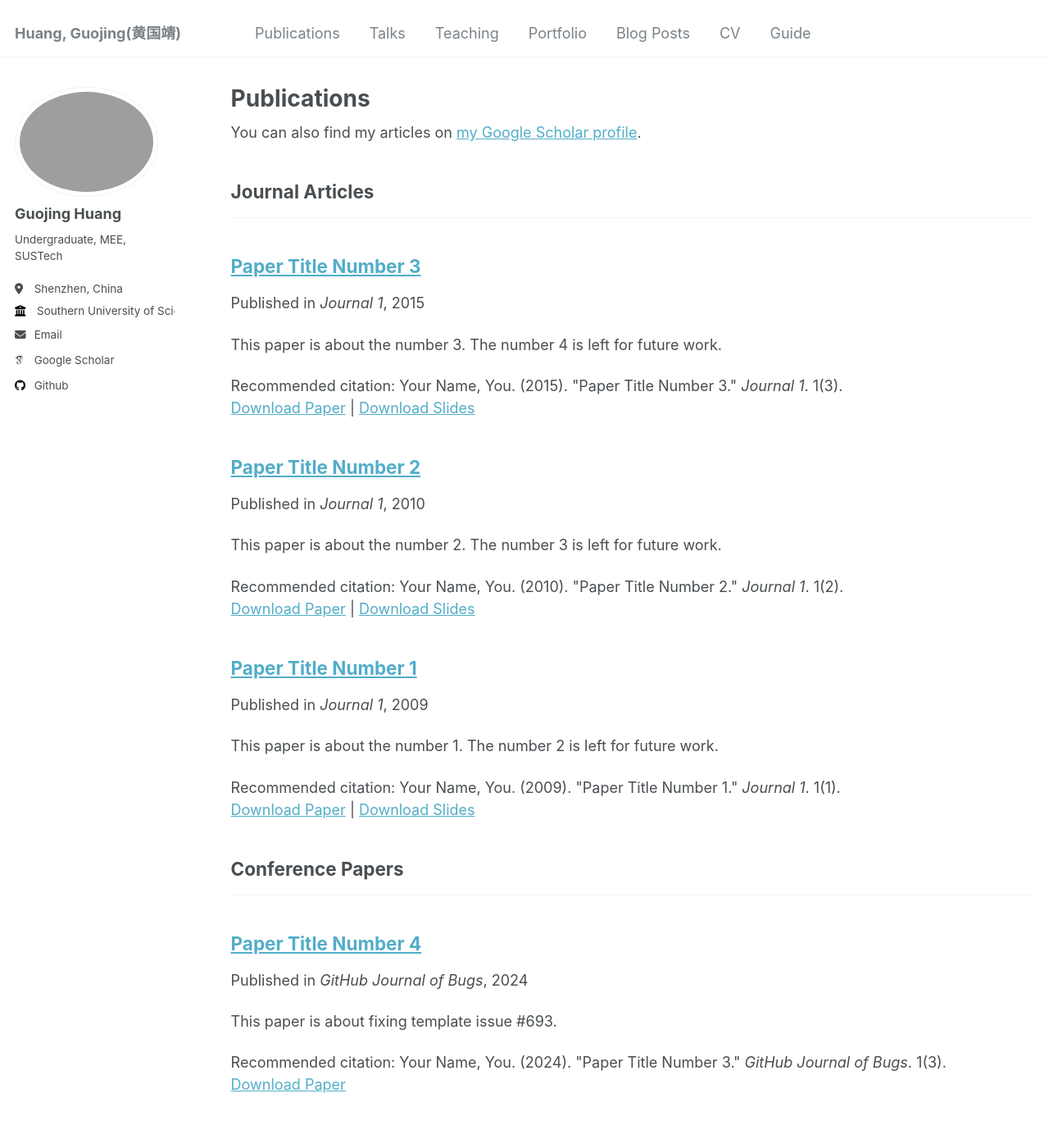
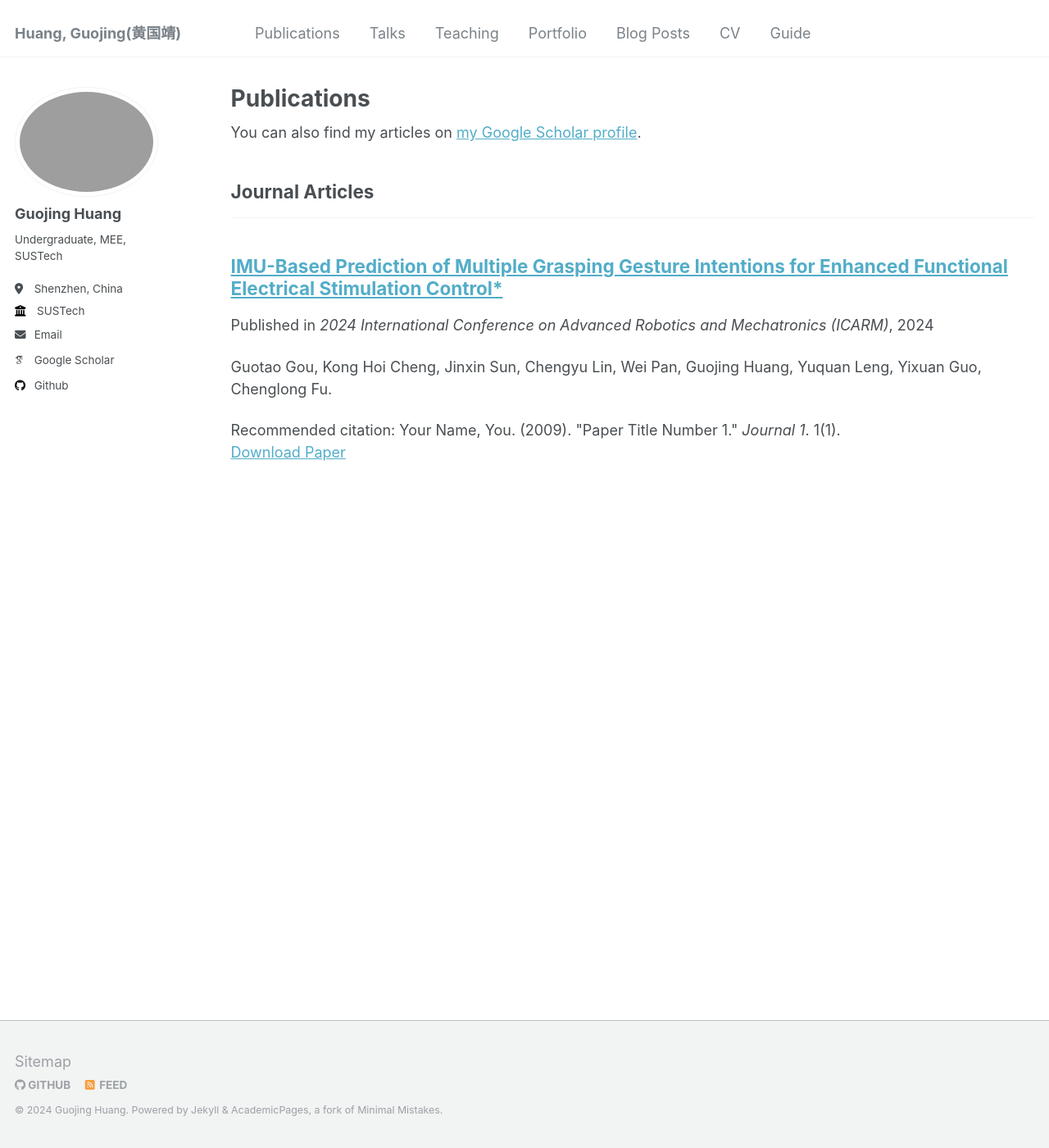
Before and after one commit to Acheng0211/acheng0211.github.io, a Jekyll site: the page built from _pages/publications.html, in a window 1280 px wide and 1400 px high. Shown: the whole window at 82% size. Built offline with Jekyll 4.4.1, drawn with Linux system fonts in a browser that asks for light colours; some web fonts are replaced.

```diff
--- a/_config.yml
+++ b/_config.yml
@@ -26,7 +26,7 @@
   pronouns         : # "he"
   bio              : "Undergraduate, MEE, SUSTech"
   location         : "Shenzhen, China"
-  employer         : "Southern University of Science and Technology"
+  employer         : "SUSTech"
   uri              : # URL
   email            : "12111820@mail.sustech.edu.cn"
 
--- a/_publications/2009-10-01-paper-title-number-1.md
+++ /dev/null
@@ -1,14 +0,0 @@
----
-title: "Paper Title Number 1"
-collection: publications
-category: manuscripts
-permalink: /publication/2009-10-01-paper-title-number-1
-excerpt: 'This paper is about the number 1. The number 2 is left for future work.'
-date: 2009-10-01
-venue: 'Journal 1'
-slidesurl: 'http://academicpages.github.io/files/slides1.pdf'
-paperurl: 'http://academicpages.github.io/files/paper1.pdf'
-citation: 'Your Name, You. (2009). &quot;Paper Title Number 1.&quot; <i>Journal 1</i>. 1(1).'
----
-
-The contents above will be part of a list of publications, if the user clicks the link for the publication than the contents of section will be rendered as a full page, allowing you to provide more information about the paper for the reader. When publications are displayed as a single page, the contents of the above "citation" field will automatically be included below this section in a smaller font.
--- a/_publications/2010-10-01-paper-title-number-2.md
+++ /dev/null
@@ -1,14 +0,0 @@
----
-title: "Paper Title Number 2"
-collection: publications
-category: manuscripts
-permalink: /publication/2010-10-01-paper-title-number-2
-excerpt: 'This paper is about the number 2. The number 3 is left for future work.'
-date: 2010-10-01
-venue: 'Journal 1'
-slidesurl: 'http://academicpages.github.io/files/slides2.pdf'
-paperurl: 'http://academicpages.github.io/files/paper2.pdf'
-citation: 'Your Name, You. (2010). &quot;Paper Title Number 2.&quot; <i>Journal 1</i>. 1(2).'
----
-
-The contents above will be part of a list of publications, if the user clicks the link for the publication than the contents of section will be rendered as a full page, allowing you to provide more information about the paper for the reader. When publications are displayed as a single page, the contents of the above "citation" field will automatically be included below this section in a smaller font.
--- a/_publications/2015-10-01-paper-title-number-3.md
+++ /dev/null
@@ -1,14 +0,0 @@
----
-title: "Paper Title Number 3"
-collection: publications
-category: manuscripts
-permalink: /publication/2015-10-01-paper-title-number-3
-excerpt: 'This paper is about the number 3. The number 4 is left for future work.'
-date: 2015-10-01
-venue: 'Journal 1'
-slidesurl: 'http://academicpages.github.io/files/slides3.pdf'
-paperurl: 'http://academicpages.github.io/files/paper3.pdf'
-citation: 'Your Name, You. (2015). &quot;Paper Title Number 3.&quot; <i>Journal 1</i>. 1(3).'
----
-
-The contents above will be part of a list of publications, if the user clicks the link for the publication than the contents of section will be rendered as a full page, allowing you to provide more information about the paper for the reader. When publications are displayed as a single page, the contents of the above "citation" field will automatically be included below this section in a smaller font.
--- a/_publications/2024-02-17-paper-title-number-4.md
+++ /dev/null
@@ -1,13 +0,0 @@
----
-title: "Paper Title Number 4"
-collection: publications
-category: conferences
-permalink: /publication/2024-02-17-paper-title-number-4
-excerpt: 'This paper is about fixing template issue #693.'
-date: 2024-02-17
-venue: 'GitHub Journal of Bugs'
-paperurl: 'http://academicpages.github.io/files/paper3.pdf'
-citation: 'Your Name, You. (2024). &quot;Paper Title Number 3.&quot; <i>GitHub Journal of Bugs</i>. 1(3).'
----
-
-The contents above will be part of a list of publications, if the user clicks the link for the publication than the contents of section will be rendered as a full page, allowing you to provide more information about the paper for the reader. When publications are displayed as a single page, the contents of the above "citation" field will automatically be included below this section in a smaller font.
--- /dev/null
+++ b/_publications/conference/2024-07-08-conference-ICARM-1.md
@@ -0,0 +1,14 @@
+---
+title: "IMU-Based Prediction of Multiple Grasping Gesture Intentions for Enhanced Functional Electrical Stimulation Control*"
+collection: publications
+category: manuscripts
+permalink: /publication/conference/2024-07-08-conference-ICARM-1.md
+excerpt: 'Guotao Gou, Kong Hoi Cheng, Jinxin Sun, Chengyu Lin, Wei Pan, Guojing Huang, Yuquan Leng, Yixuan Guo, Chenglong Fu.'
+date: 2024-07-08
+venue: '2024 International Conference on Advanced Robotics and Mechatronics (ICARM)'
+# slidesurl: 'http://academicpages.github.io/files/slides1.pdf'
+paperurl: 'https://ieeexplore.ieee.org/abstract/document/10715889'
+citation: 'Your Name, You. (2009). &quot;Paper Title Number 1.&quot; <i>Journal 1</i>. 1(1).'
+---
+
+The contents above will be part of a list of publications, if the user clicks the link for the publication than the contents of section will be rendered as a full page, allowing you to provide more information about the paper for the reader. When publications are displayed as a single page, the contents of the above "citation" field will automatically be included below this section in a smaller font.
```
Also changed, not shown: _pages/cv.md (+2 -0 lines).
